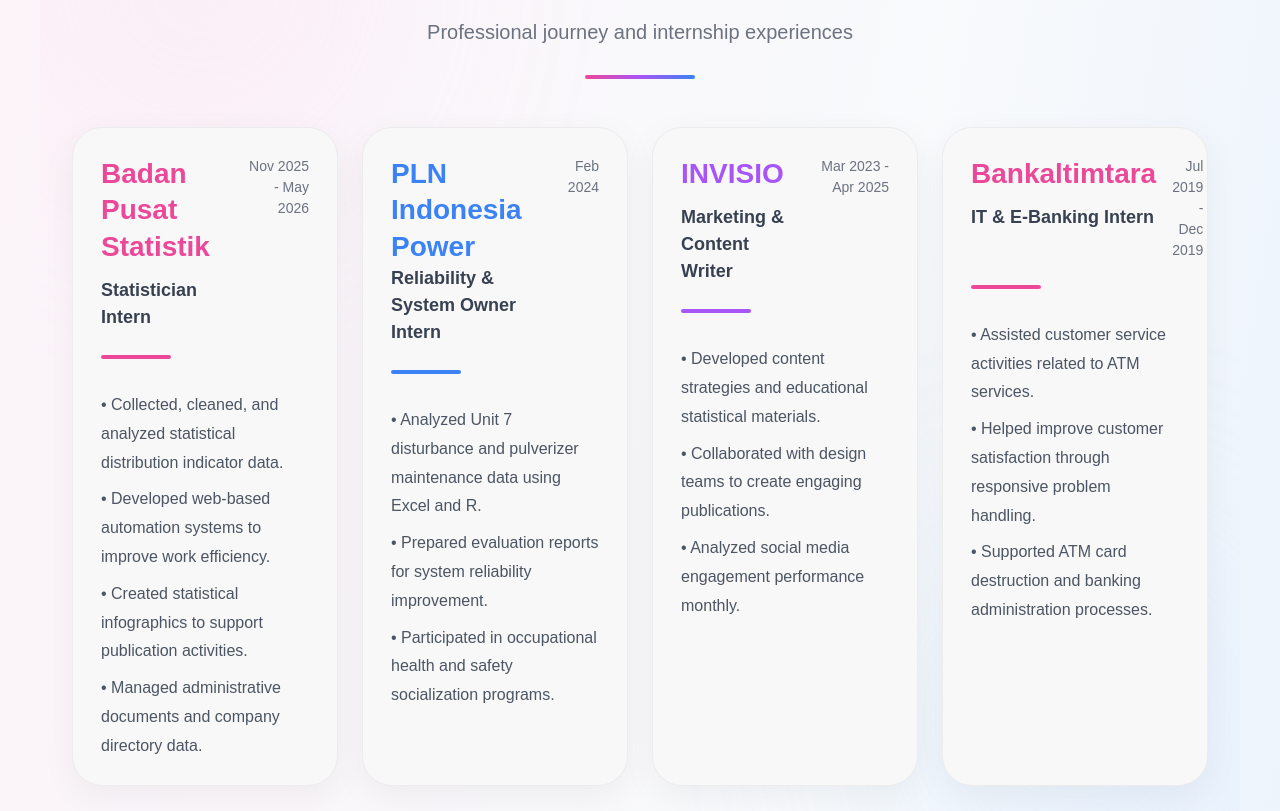
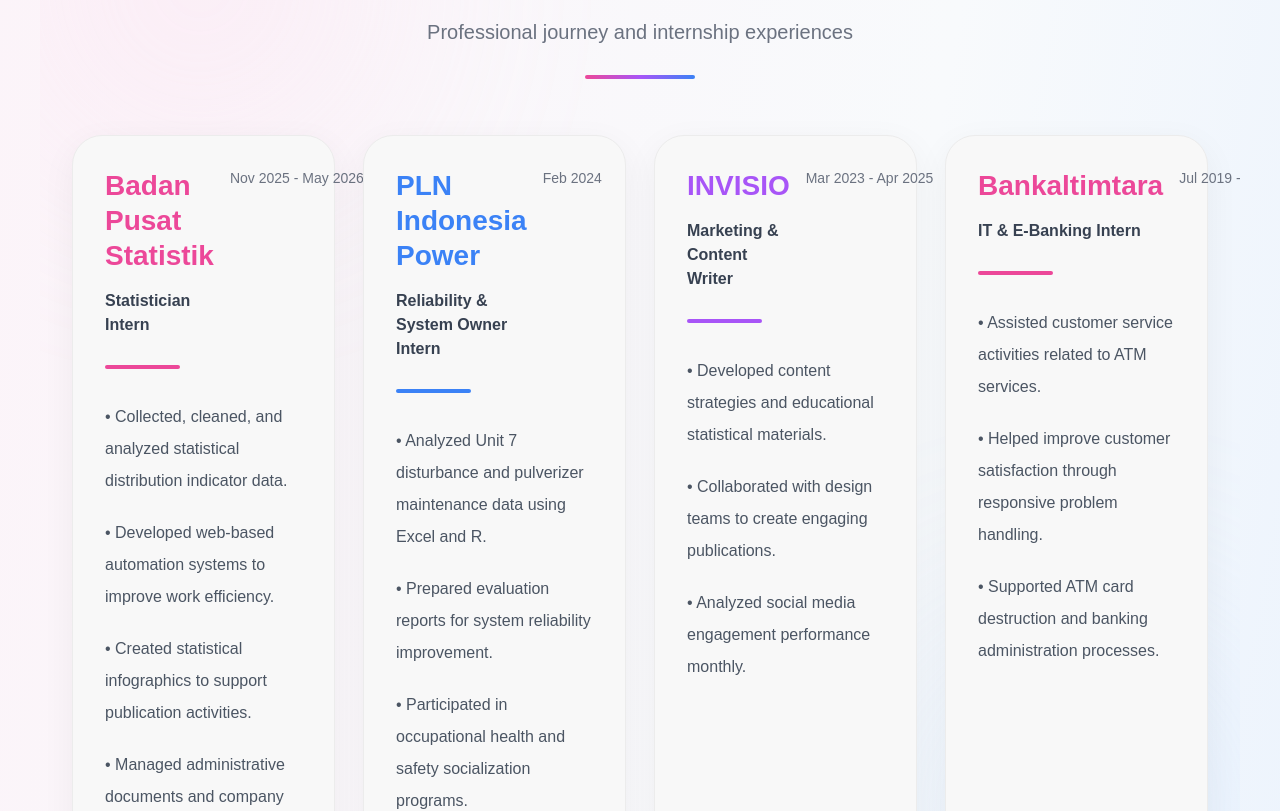
Before and after one commit to lintangntyas/portfolio, a Next.js app: page / in a window 1280 px wide. Shown: the part 1820-2631 px from the top of the page. Built offline with nearby package versions, Linux system fonts and the light colour scheme.

Commit message:
Update page.js

```diff
--- a/app/page.js
+++ b/app/page.js
@@ -305,13 +305,13 @@
         <div
           className="
             grid
-            -mt-8
+            -mt-6
 
             grid-cols-1
             md:grid-cols-2
             xl:grid-cols-4
 
-            gap-6
+            gap-7
 
             max-w-[1700px]
             mx-auto
@@ -325,15 +325,13 @@
           <div
             className="
               bg-[#f8f8f8]
-
-              border
-              border-[#ececec]
+              border border-[#ececec]
 
               rounded-[30px]
 
-              px-7
-              pt-7
-              pb-6
+              px-8
+              pt-8
+              pb-7
 
               shadow-[0_10px_35px_rgba(0,0,0,0.05)]
 
@@ -344,23 +342,20 @@
 
               flex
               flex-col
-              justify-between
-            "
-          >
-
-            <div>
+            "
+          >
 
             {/* TOP */}
-              <div className="flex items-start gap-4">
-
-                <div>
+            <div className="flex items-start justify-between gap-4">
+
+              <div className="flex-1">
 
                 <h2
                   className="
                     text-[28px]
                     font-black
                     text-pink-500
-                      leading-[1.3]
+                    leading-[1.25]
                   "
                 >
                   Badan Pusat Statistik
@@ -369,9 +364,10 @@
                 <p
                   className="
                     text-[#374151]
-                      text-[18px]
+                    text-[16px]
                     font-semibold
-                      mt-3
+                    leading-[1.5]
+                    mt-4
                   "
                 >
                   Statistician Intern
@@ -379,17 +375,32 @@
 
               </div>
 
-                <span className="text-[#6b7280] text-[14px] text-right">
+              <span
+                className="
+                  text-[#6b7280]
+                  text-[14px]
+                  text-right
+                  whitespace-nowrap
+                  leading-[1.5]
+                "
+              >
                 Nov 2025 - May 2026
               </span>
 
             </div>
 
             {/* LINE */}
-              <div className="w-[70px] h-[4px] bg-pink-500 rounded-full mt-6 mb-8"></div>
+            <div className="w-[75px] h-[4px] bg-pink-500 rounded-full mt-7 mb-8"></div>
 
             {/* LIST */}
-              <ul className="space-y-2 text-[#4b5563] text-[16px] leading-[1.8]">
+            <ul
+              className="
+                space-y-5
+                text-[#4b5563]
+                text-[16px]
+                leading-[2]
+              "
+            >
 
               <li>
                 • Collected, cleaned, and analyzed statistical distribution indicator data.
@@ -408,8 +419,6 @@
               </li>
 
             </ul>
-
-            </div>
 
           </div>
 
@@ -418,40 +427,78 @@
             className="
               bg-[#f8f8f8]
               border border-[#ececec]
+
               rounded-[30px]
-              px-7 pt-7 pb-6
+
+              px-8
+              pt-8
+              pb-7
+
               shadow-[0_10px_35px_rgba(0,0,0,0.05)]
-              transition-all duration-300
+
+              transition-all
+              duration-300
+
               hover:-translate-y-1
-              flex flex-col justify-between
-            "
-          >
-
-            <div>
-
-              <div className="flex items-start gap-4">
-
-                <div>
-
-                  <h2 className="text-[28px] font-black text-blue-500 leading-[1.3]">
+
+              flex
+              flex-col
+            "
+          >
+
+            <div className="flex items-start justify-between gap-4">
+
+              <div className="flex-1">
+
+                <h2
+                  className="
+                    text-[28px]
+                    font-black
+                    text-blue-500
+                    leading-[1.25]
+                  "
+                >
                   PLN Indonesia Power
                 </h2>
 
-                  <p className="text-[#374151] text-[18px] font-semibold ">
+                <p
+                  className="
+                    text-[#374151]
+                    text-[16px]
+                    font-semibold
+                    leading-[1.5]
+                    mt-4
+                  "
+                >
                   Reliability & System Owner Intern
                 </p>
 
               </div>
 
-                <span className="text-[#6b7280] text-[14px] text-right">
+              <span
+                className="
+                  text-[#6b7280]
+                  text-[14px]
+                  text-right
+                  whitespace-nowrap
+                  leading-[1.5]
+                "
+              >
                 Feb 2024
               </span>
 
             </div>
 
-              <div className="w-[70px] h-[4px] bg-blue-500 rounded-full mt-6 mb-8"></div>
-
-              <ul className="space-y-2 text-[#4b5563] text-[16px] leading-[1.8]">
+            <div className="w-[75px] h-[4px] bg-blue-500 rounded-full mt-7 mb-8"></div>
+
+            <ul
+              className="
+                space-y-5
+                text-[#4b5563]
+                text-[16px]
+                leading-[2]
+              "
+            >
 
               <li>
                 • Analyzed Unit 7 disturbance and pulverizer maintenance data using Excel and R.
@@ -466,8 +513,6 @@
               </li>
 
             </ul>
-
-            </div>
 
           </div>
 
@@ -476,40 +521,78 @@
             className="
               bg-[#f8f8f8]
               border border-[#ececec]
+
               rounded-[30px]
-              px-7 pt-7 pb-6
+
+              px-8
+              pt-8
+              pb-7
+
               shadow-[0_10px_35px_rgba(0,0,0,0.05)]
-              transition-all duration-300
+
+              transition-all
+              duration-300
+
               hover:-translate-y-1
-              flex flex-col justify-between
-            "
-          >
-
-            <div>
-
-              <div className="flex items-start gap-4">
-
-                <div>
-
-                  <h2 className="text-[28px] font-black text-purple-500 leading-[1.3]">
+
+              flex
+              flex-col
+            "
+          >
+
+            <div className="flex items-start justify-between gap-4">
+
+              <div className="flex-1">
+
+                <h2
+                  className="
+                    text-[28px]
+                    font-black
+                    text-purple-500
+                    leading-[1.25]
+                  "
+                >
                   INVISIO
                 </h2>
 
-                  <p className="text-[#374151] text-[18px] font-semibold mt-3">
+                <p
+                  className="
+                    text-[#374151]
+                    text-[16px]
+                    font-semibold
+                    leading-[1.5]
+                    mt-4
+                  "
+                >
                   Marketing & Content Writer
                 </p>
 
               </div>
 
-                <span className="text-[#6b7280] text-[14px] text-right">
+              <span
+                className="
+                  text-[#6b7280]
+                  text-[14px]
+                  text-right
+                  whitespace-nowrap
+                  leading-[1.5]
+                "
+              >
                 Mar 2023 - Apr 2025
               </span>
 
             </div>
 
-              <div className="w-[70px] h-[4px] bg-purple-500 rounded-full mt-6 mb-8"></div>
-
-              <ul className="space-y-2 text-[#4b5563] text-[16px] leading-[1.8]">
+            <div className="w-[75px] h-[4px] bg-purple-500 rounded-full mt-7 mb-8"></div>
+
+            <ul
+              className="
+                space-y-5
+                text-[#4b5563]
+                text-[16px]
+                leading-[2]
+              "
+            >
 
               <li>
                 • Developed content strategies and educational statistical materials.
@@ -524,8 +607,6 @@
               </li>
 
             </ul>
-
-            </div>
 
           </div>
 
@@ -534,40 +615,78 @@
             className="
               bg-[#f8f8f8]
               border border-[#ececec]
+
               rounded-[30px]
-              px-7 pt-7 pb-6
+
+              px-8
+              pt-8
+              pb-7
+
               shadow-[0_10px_35px_rgba(0,0,0,0.05)]
-              transition-all duration-300
+
+              transition-all
+              duration-300
+
               hover:-translate-y-1
-              flex flex-col justify-between
-            "
-          >
-
-            <div>
-
-              <div className="flex items-start gap-4">
-
-                <div>
-
-                  <h2 className="text-[28px] font-black text-pink-500 leading-[1.3]">
+
+              flex
+              flex-col
+            "
+          >
+
+            <div className="flex items-start justify-between gap-4">
+
+              <div className="flex-1">
+
+                <h2
+                  className="
+                    text-[28px]
+                    font-black
+                    text-pink-500
+                    leading-[1.25]
+                  "
+                >
                   Bankaltimtara
                 </h2>
 
-                  <p className="text-[#374151] text-[18px] font-semibold mt-3">
+                <p
+                  className="
+                    text-[#374151]
+                    text-[16px]
+                    font-semibold
+                    leading-[1.5]
+                    mt-4
+                  "
+                >
                   IT & E-Banking Intern
                 </p>
 
               </div>
 
-                <span className="text-[#6b7280] text-[14px] text-right">
+              <span
+                className="
+                  text-[#6b7280]
+                  text-[14px]
+                  text-right
+                  whitespace-nowrap
+                  leading-[1.5]
+                "
+              >
                 Jul 2019 - Dec 2019
               </span>
 
             </div>
 
-              <div className="w-[70px] h-[4px] bg-pink-500 rounded-full mt-6 mb-8"></div>
-
-              <ul className="space-y-2 text-[#4b5563] text-[16px] leading-[1.8]">
+            <div className="w-[75px] h-[4px] bg-pink-500 rounded-full mt-7 mb-8"></div>
+
+            <ul
+              className="
+                space-y-5
+                text-[#4b5563]
+                text-[16px]
+                leading-[2]
+              "
+            >
 
               <li>
                 • Assisted customer service activities related to ATM services.
@@ -582,8 +701,6 @@
               </li>
 
             </ul>
-
-            </div>
 
           </div>
 
```
Lines whose indentation alone changed are shown as unchanged.
